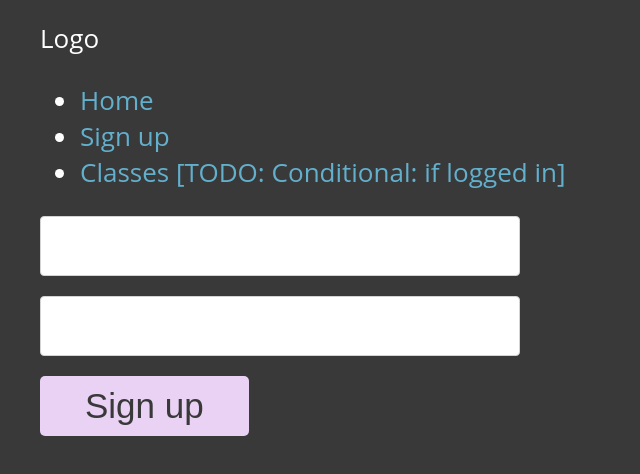
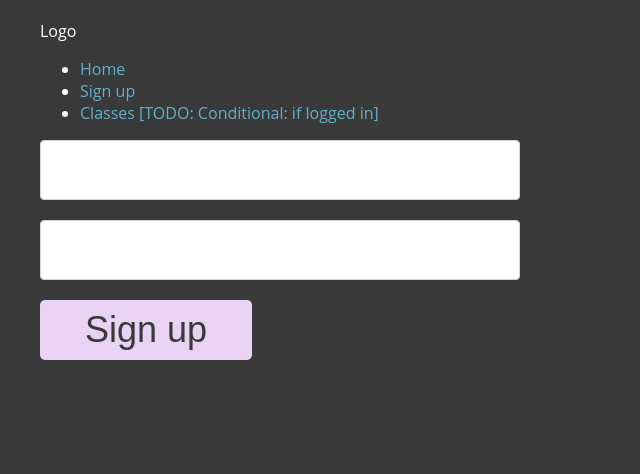
Before and after one commit to thebailers/membr-mngment, a React (Create React App) app: page /auth in a window 1280 px wide. Shown: the top 474 px of the page, without its empty margins (0-640 px from the left). Built offline with nearby package versions, Linux system fonts and the light colour scheme.

Commit message:
px units to rem for fonts

```diff
--- a/src/components/helpers/form/button/button.styles.ts
+++ b/src/components/helpers/form/button/button.styles.ts
@@ -6,7 +6,7 @@ export const StyledButton = styled.button`
   border: none;
   border-radius: 5px;
   color: ${colors.darkGrey};
-  font-size: 35px;
+  font-size: 2.25rem;
   height: 60px;
   padding: 0 45px;
 `;
--- a/src/components/helpers/form/input/input.styles.ts
+++ b/src/components/helpers/form/input/input.styles.ts
@@ -6,7 +6,7 @@ export const StyledInput = styled.input`
   border-radius: 4px;
   color: ${colors.darkGrey};
   display: block;
-  font-size: 35px;
+  font-size: 2.25rem;
   height: 60px;
   margin-bottom: 20px;
   padding: 0 25px;
--- a/src/components/signin-to-class/signin-to-class-form.styles.tsx
+++ b/src/components/signin-to-class/signin-to-class-form.styles.tsx
@@ -2,11 +2,11 @@ import styled from "styled-components";
 
 export const SignInlabel = styled.label`
   display: block;
-  font-size: 18px;
+  font-size: 1.125rem;
   margin-bottom: 10px;
 `;
 export const SignInInput = styled.input`
-  font-size: 22px;
+  font-size: 1.375rem;
   height: 60px;
   padding: 0 20px;
   width: 35%;
--- a/src/global-styles.tsx
+++ b/src/global-styles.tsx
@@ -17,7 +17,6 @@ export const GlobalStyle = createGlobalStyle`
   body {
     background-color: ${colors.darkGrey};
     color: #fff;
-    font-size: calc(10px + 2vmin);
     margin: 0;
     min-height: 100vh;
     padding: 20px 40px;
@@ -70,14 +69,14 @@ export const NotesContainer = styled.div`
 
 export const NotesHeader = styled.h3`
   color: #b3b3b3;
-  font-size: 18px;
+  font-size: 1.125rem;
   font-weight: 400;
   margin-bottom: 10px;
 `;
 
 export const NotesList = styled.li`
   color: #b3b3b3;
-  font-size: 16px;
+  font-size: 1rem;
   font-weight: 400;
   margin-left: 10px;
 `;
```
